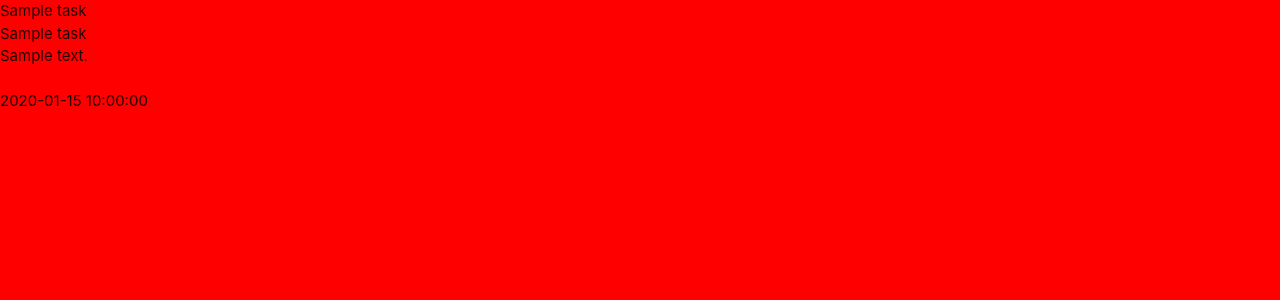
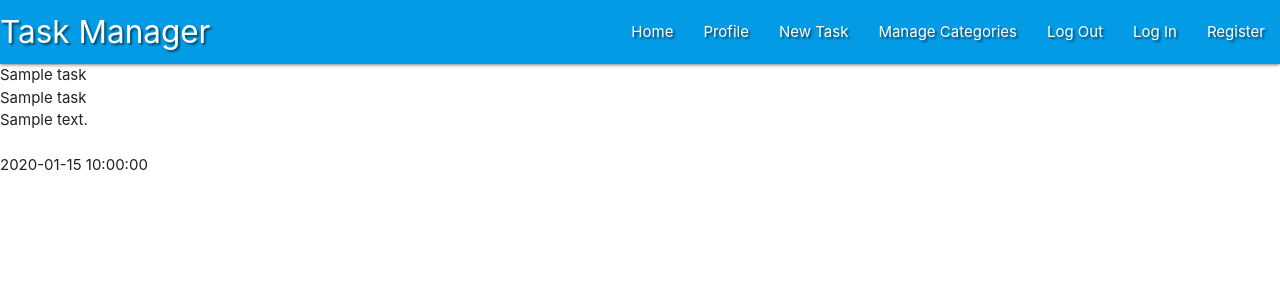
Before and after one commit to yoesk8/my-first-mongdb, a Flask app: page / in a window 1280 px wide. Shown: the top 300 px of the page. Run offline with Flask 2, Linux system fonts and the light colour scheme; a database or web service that is not in the repository returns one stand-in record (values such as "Sample title"); some libraries are stand-ins or nearby versions.

Commit message:
Added navbar

```diff
--- a/static/css/style.css
+++ b/static/css/style.css
@@ -1,3 +1,3 @@
-body{
-    background-color: red;
+.text-shadow{
+    text-shadow: 2px 2px 2px rgba(0, 0, 0, 0.5);
 }
--- a/static/js/script.js
+++ b/static/js/script.js
@@ -0,0 +1,3 @@
+$(document).ready(function(){
+    $('.sidenav').sidenav();
+  });
--- a/templates/base.html
+++ b/templates/base.html
@@ -16,6 +16,36 @@
 </head>
 <body>
 
+    <header>
+        <!-- top navbar  -->
+        <nav class="nax-extended text-shadow light-blue darken-1">
+            <div class="nav-wrapper">
+              <a href="{{ url_for('get_tasks') }}" class="brand-logo">Task Manager</a>
+              <a href="#" data-target="mobile-demo" class="sidenav-trigger"><i class="fas fa-bars"></i></a>
+              <ul class="right hide-on-med-and-down">
+                <li><a href="{{ url_for('get_tasks') }}">Home</a></li>
+                <li><a href="#">Profile</a></li>
+                <li><a href="#">New Task</a></li>
+                <li><a href="#">Manage Categories</a></li>
+                <li><a href="#">Log Out</a></li>
+                <li><a href="#">Log In</a></li>
+                <li><a href="#">Register</a></li>
+              </ul>
+            </div>
+          </nav>
+        <!-- mobile side navbar -->
+          <ul class="sidenav" id="mobile-demo">
+            <li><h4 class="center-align light-blue-text text-darken-4">Task Manager</h4></li>
+            <li><a href="{{ url_for('get_tasks') }}">Home</a></li>
+            <li><a href="#">Profile</a></li>
+            <li><a href="#">New Task</a></li>
+            <li><a href="#">Manage Categories</a></li>
+            <li><a href="#">Log Out</a></li>
+            <li><a href="#">Log In</a></li>
+            <li><a href="#">Register</a></li>
+          </ul>
+    </header>
+
     {% block content %}
     {% endblock %}
 
```
